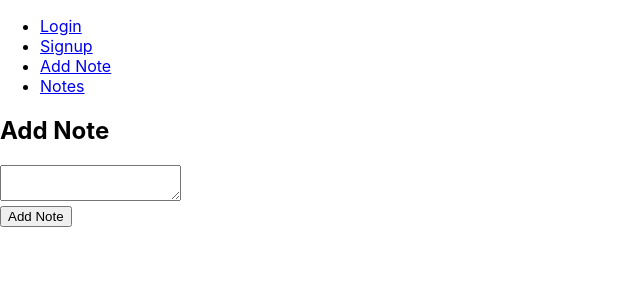
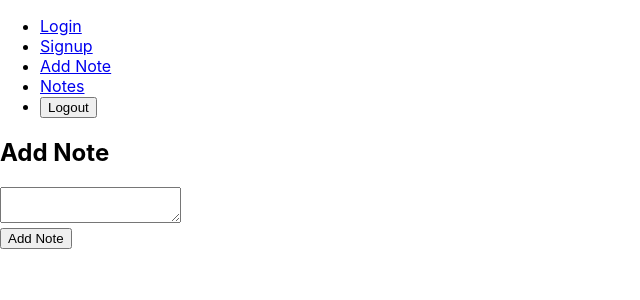
Before and after one commit to Mohamad-Hirbawi/collaborative-note-taking-app, a React (Create React App) app: page /add-note in a window 1280 px wide. Shown: the top 300 px of the page, without its empty margins (0-640 px from the left). Built offline with nearby package versions, Linux system fonts and the light colour scheme; no server answers; sample sign-in values are in the browser's storage.

Commit message:
Add authentication context and logout functionality

```diff
--- a/src/App.js
+++ b/src/App.js
@@ -5,10 +5,14 @@ import Login from './components/Login';
 import Signup from './components/Signup';
 import AddNote from './components/AddNote';
 import NotesList from './components/NotesList';
+import PrivateRoute from './components/PrivateRoute';
+import { AuthProvider } from './contexts/AuthContext';
+import Logout from './components/Logout';
 
 function App() {
     return (
         <Router>
+            <AuthProvider>
                 <div className="App">
                     <nav>
                         <ul>
@@ -24,15 +28,19 @@ function App() {
                             <li>
                                 <Link to="/notes">Notes</Link>
                             </li>
+                            <li>
+                                <Logout />
+                            </li>
                         </ul>
                     </nav>
                     <Routes>
                         <Route path="/login" element={<Login />} />
                         <Route path="/signup" element={<Signup />} />
-                    <Route path="/add-note" element={<AddNote />} />
-                    <Route path="/notes" element={<NotesList />} />
+                        <Route path="/add-note" element={<PrivateRoute><AddNote /></PrivateRoute>} />
+                        <Route path="/notes" element={<PrivateRoute><NotesList /></PrivateRoute>} />
                     </Routes>
                 </div>
+            </AuthProvider>
         </Router>
     );
 }
--- /dev/null
+++ b/src/components/Logout.js
@@ -0,0 +1,25 @@
+// src/components/Logout.js
+import React from 'react';
+import { useAuth } from '../contexts/AuthContext';
+import { useNavigate } from 'react-router-dom';
+
+const Logout = () => {
+    const { currentUser } = useAuth();
+    const navigate = useNavigate();
+
+    const handleLogout = () => {
+        auth.signOut().then(() => {
+            navigate('/login');
+        }).catch((error) => {
+            console.error('Error logging out:', error);
+        });
+    };
+
+    return (
+        currentUser && (
+            <button onClick={handleLogout}>Logout</button>
+        )
+    );
+};
+
+export default Logout;
--- /dev/null
+++ b/src/components/PrivateRoute.js
@@ -0,0 +1,12 @@
+// src/components/PrivateRoute.js
+import React from 'react';
+import { Navigate } from 'react-router-dom';
+import { useAuth } from '../contexts/AuthContext';
+
+const PrivateRoute = ({ children }) => {
+    const { currentUser } = useAuth();
+
+    return currentUser ? children : <Navigate to="/login" />;
+};
+
+export default PrivateRoute;
--- /dev/null
+++ b/src/contexts/AuthContext.js
@@ -0,0 +1,33 @@
+// src/contexts/AuthContext.js
+import React, { useContext, useState, useEffect } from 'react';
+import { auth } from '../firebase';
+
+const AuthContext = React.createContext();
+
+export const useAuth = () => {
+    return useContext(AuthContext);
+};
+
+export const AuthProvider = ({ children }) => {
+    const [currentUser, setCurrentUser] = useState(null);
+    const [loading, setLoading] = useState(true);
+
+    useEffect(() => {
+        const unsubscribe = auth.onAuthStateChanged(user => {
+            setCurrentUser(user);
+            setLoading(false);
+        });
+
+        return unsubscribe;
+    }, []);
+
+    const value = {
+        currentUser
+    };
+
+    return (
+        <AuthContext.Provider value={value}>
+            {!loading && children}
+        </AuthContext.Provider>
+    );
+};
```
Lines whose indentation alone changed are shown as unchanged.
